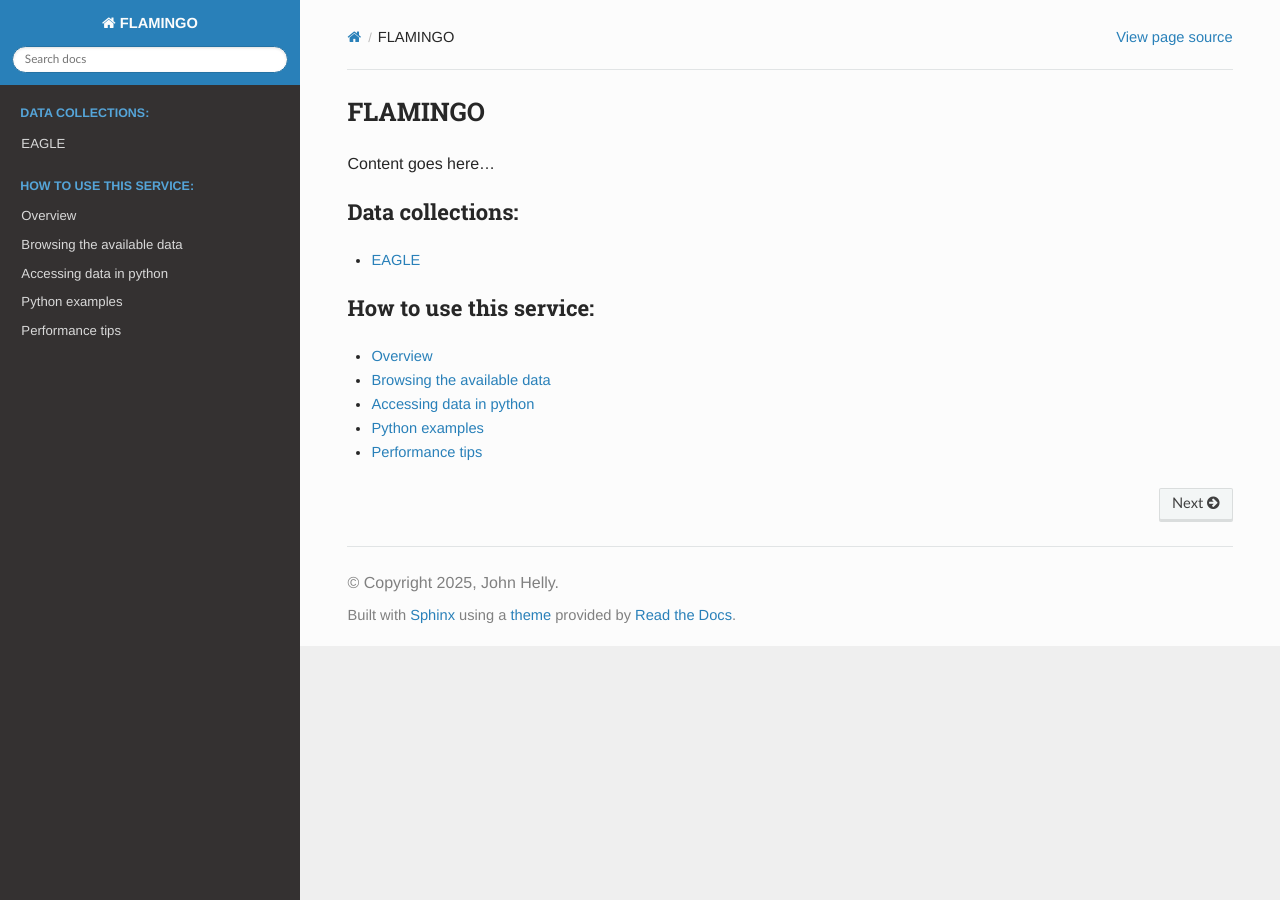
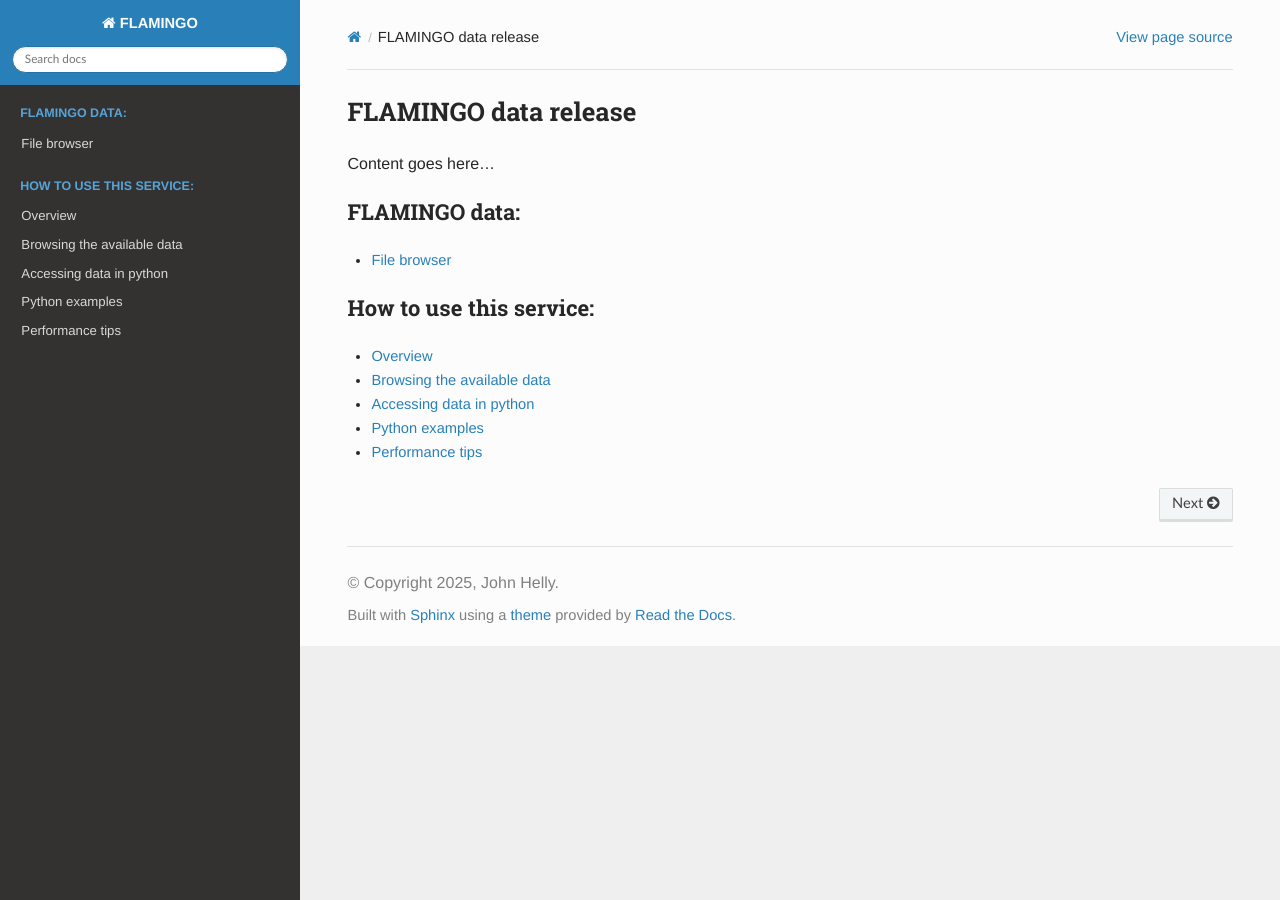
Before and after one commit to jchelly/flamingo-docs, a Sphinx documentation site: the page built from source/index.rst, in a window 1280 px wide. Built offline with Sphinx 7.4.7 and the Read the Docs theme 3.1.0, drawn with Linux system fonts in a browser that asks for light colours; nearby versions of some CDN libraries.

```diff
--- a/source/eagle.rst
+++ /dev/null
@@ -1,4 +0,0 @@
-EAGLE
-=====
-
-Placeholder for EAGLE data
--- a/source/index.rst
+++ b/source/index.rst
@@ -1,13 +1,13 @@
-FLAMINGO
-========
+FLAMINGO data release
+=====================
 
 Content goes here...
 
 .. toctree::
    :maxdepth: 1
-   :caption: Data collections:
+   :caption: FLAMINGO data:
 
-   eagle
+   viewer
 
 .. toctree::
    :maxdepth: 1
```
Also changed, not shown: other parts of source/index.rst (+0 -4 lines), source/RefL0012N0188_stars.png (added).
